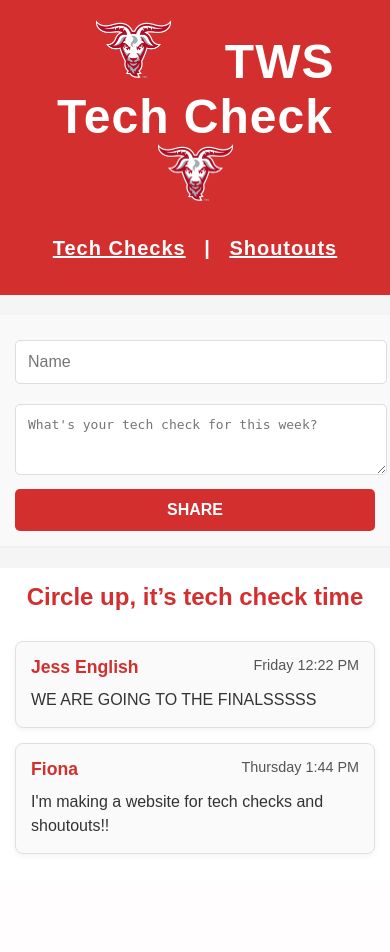
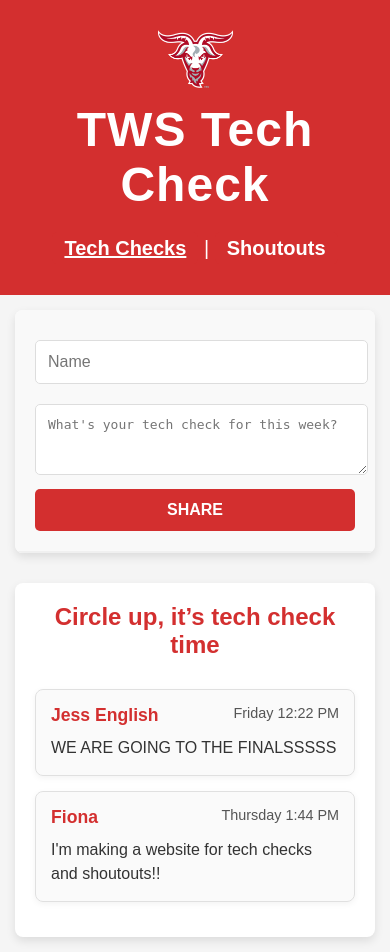
Before and after one commit to FionaKP/tech-check, a Flask app: page / in a window 390 px wide. Before the commit the page ends 854 px from the top, so only its background shows below. Run offline with Flask 3, Linux system fonts and the light colour scheme; parts of the project's set-up code (start-up, migrations or seed data) failed here and were passed over.

Commit message:
Adding Responsive formatting for Mobile

```diff
--- a/app.py
+++ b/app.py
@@ -47,6 +47,16 @@ def get_posts():
     posts = load_data(POSTS_FILE)
     return jsonify(posts)
 
+@app.route('/this_week_posts', methods=['GET'])
+def get_this_week_posts():
+    posts = load_data(POSTS_FILE)
+    one_week_ago = datetime.now() - timedelta(days=7)
+    recent_posts = [
+        post for post in posts
+        if datetime.fromisoformat(post["timestamp"]) > one_week_ago
+    ]
+    return jsonify(recent_posts)
+
 @app.route('/shoutouts', methods=['GET'])
 def shoutouts():
     return render_template("shoutouts.html")
@@ -73,5 +83,15 @@ def get_shoutouts():
     shoutouts = load_data(SHOUTOUTS_FILE)
     return jsonify(shoutouts)
 
+@app.route('get_this_week_shoutouts', methods=['GET'])
+def get_this_week_shoutouts():
+    shoutouts = load_data(SHOUTOUTS_FILE)
+    one_week_ago = datetime.now() - timedelta(days=7)
+    recent_shoutouts = [
+        shoutout for shoutout in shoutouts
+        if datetime.fromisoformat(shoutout["timestamp"]) > one_week_ago
+    ]
+    return jsonify(recent_shoutouts)
+
 if __name__ == "__main__":
     app.run(debug=True)
--- a/static/styles.css
+++ b/static/styles.css
@@ -11,12 +11,6 @@ body {
     min-height: 100vh;
 }
 
-.wrap {
-    height: 200px;
-    width: 500px;
-    display: none;
-}
-
 /* Full-width banner at the top */
 .header {
     width: 100%;
@@ -24,9 +18,30 @@ body {
     color: #fff;
     padding: 20px 0px 10px;
     text-align: center;
+    justify-content: center;
+}
+
+.title {
+    display: flex;
+    flex-wrap: wrap;
+    width: 100%;
+    padding: auto;
+    align-items: center;
+    justify-content: center;
+}
+
+.title-text{
+    width: fit-content;
     font-size: 3em;
     font-weight: bold;
     letter-spacing: 1px;
+}
+
+.img {
+    width: 75px;
+    /* height: fit-content; */
+    margin: 0px 40px;
+    display: block;
 }
 
 .nav-buttons {
@@ -37,8 +52,8 @@ body {
 }
 
 .nav-buttons a {
-    display: inline-block;
-    /* width: 100%; */
+    /* display: inline-block; */
+    width: 100%;
     padding: 5px 12px 5px;
     background-color: #d32f2f;
     border: none;
@@ -193,13 +208,42 @@ body {
 }
 
 /* Responsive design */
-@media (max-width: 600px) {
+@media only screen and (max-width: 1000px) {
     .container {
-        box-shadow: none;
-        border-radius: 0;
+        margin: 15px;
     }
 
-    .post-box, .post-list-container {
-        padding: 15px;
+    .img2 {
+        display: none;
+    }
+
+    /* Full-width banner at the top */
+    .header {
+        width: 100%;
+        background-color: #d32f2f;
+        color: #fff;
+        padding: 20px 0px 10px;
+        text-align: center;
+        justify-content: center;
+    }
+
+    .title {
+        display: block;
+        width: 100%;
+        align-items: center;
+        justify-content: center;
+    }
+
+    .title-text{
+        font-size: 3em;
+        font-weight: bold;
+        letter-spacing: 1px;
+        margin: auto;
+    }
+
+    .img1 {
+        display: inline-block;
+        width: 75px;
+        padding: 10px;
     }
 }
--- a/templates/index.html
+++ b/templates/index.html
@@ -8,17 +8,16 @@
     <link rel="stylesheet" href="static/styles.css">
 </head>
 <body>
-    <!-- <div class="wrap">
-        <img src="static/Tech_check.png">
-    </div> -->
     <div class="header">
-        <img src="static/gompei.png" alt="Gompei" style="width:75px; margin: 0px 40px;">
-        TWS Tech Check
-        <img src="static/gompei.png" alt="Gompei" style="width:75px; margin: 0px 40px;">
+        <div class="title">
+            <img src="static/gompei.png" class="img img1" alt="Gompei" style="width:75px; margin: 0px 40px;">
+            <p class="title-text"> TWS Tech Check </p>
+            <img src="static/gompei.png" class="img img2" alt="Gompei" style="width:75px; margin: 0px 40px;">
+        </div>
         <div class="nav-buttons">
-            <a id="tech-checks-tab" href="/index">Tech Checks</a>
+            <a id="tech-checks-tab" href="/index" >Tech Checks</a>
             <p style="display: inline-block;">|</p>
-            <a id="shoutouts-tab" href="/shoutouts">Shoutouts</a>
+            <a id="shoutouts-tab" style="text-decoration:none;" href="/shoutouts">Shoutouts</a>
         </div>
     </div>
     <div class="container">
```
Also changed, not shown: templates/shoutouts.html (+6 -4 lines).
